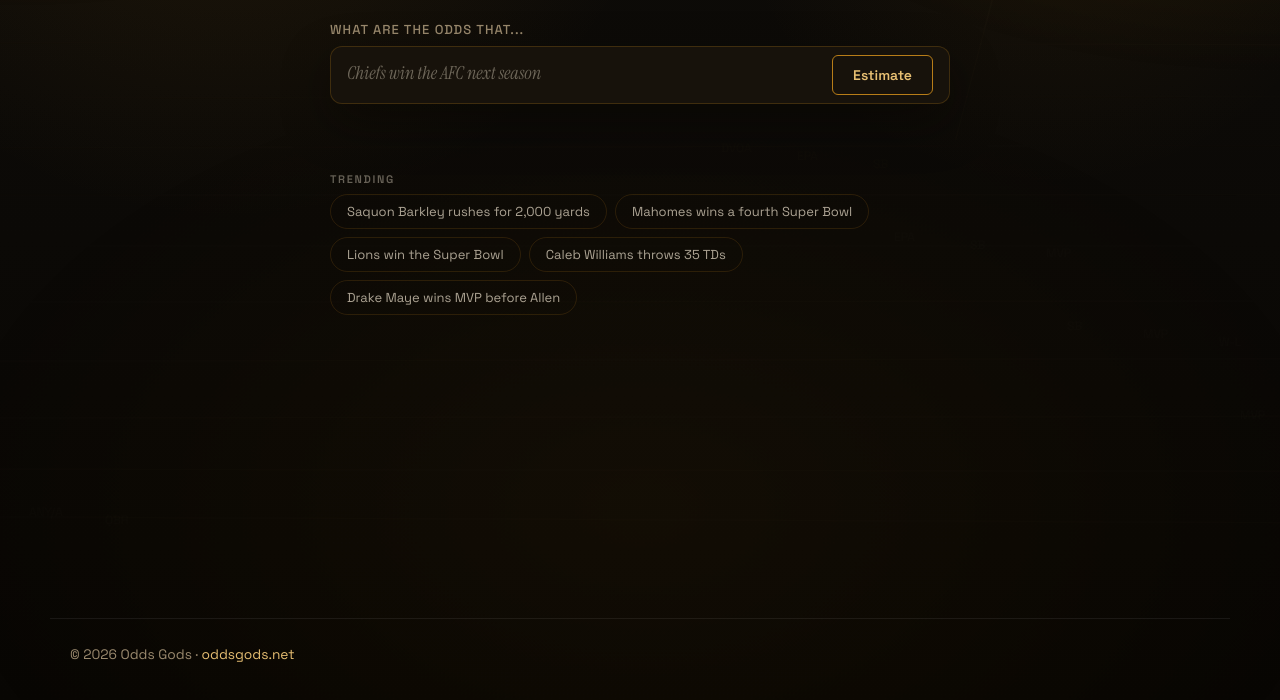
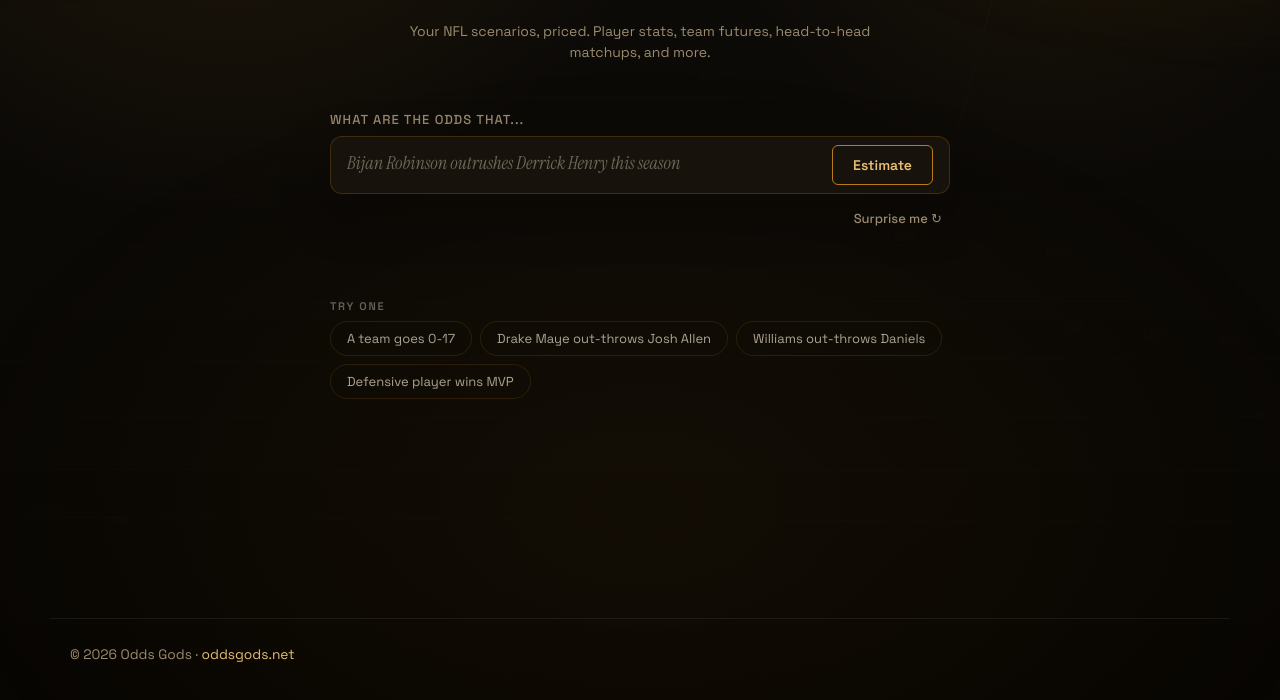
Before and after one commit to egomaniacsfantasy/EgomaniacsWidget, a website: page what-are-the-odds/index.html in a window 1280 px wide. Shown: the part 228-928 px from the top of the page. Drawn offline with Linux system fonts and the light colour scheme; no server answers.

Commit message:
Polish WATO input UX and curated prompts

```diff
--- a/app.js
+++ b/app.js
@@ -68,24 +68,39 @@ const SNARK_SOURCE_TYPES = new Set([
   "unsupported_market",
 ]);
 
+const TRENDING_POOL = [
+  { prompt: "Drake Maye throws more touchdowns than Josh Allen", label: "Drake Maye out-throws Josh Allen" },
+  { prompt: "Joe Burrow makes the Hall of Fame", label: "Joe Burrow makes the Hall of Fame" },
+  { prompt: "Mahomes finishes his career with more rings than Brady", label: "Mahomes vs Brady: career rings" },
+  { prompt: "Josh Allen wins MVP and the Bills win the Super Bowl", label: "Allen MVP + Bills Super Bowl" },
+  { prompt: "Caleb Williams throws more touchdowns than Jayden Daniels", label: "Williams out-throws Daniels" },
+  { prompt: "A defensive player wins MVP this season", label: "Defensive player wins MVP" },
+  { prompt: "A team goes 0-17 this season", label: "A team goes 0-17" },
+  { prompt: "Patriots win a Super Bowl before the Jets make the playoffs", label: "Patriots SB before Jets playoffs" },
+];
+
+const SURPRISE_POOL = [
+  ...TRENDING_POOL.map((item) => item.prompt),
+  "Lamar Jackson wins MVP before Mahomes wins another",
+  "A kicker wins MVP",
+  "Josh Allen wins MVP before he's 35",
+  "Bijan Robinson outrushes Derrick Henry this season",
+  "CeeDee Lamb gets more receiving yards than Ja'Marr Chase",
+  "An undrafted free agent wins Offensive Player of the Year",
+  "The same team wins three straight Super Bowls",
+];
+
 const DEFAULT_EXAMPLE_POOL = [
-  "Josh Allen throws 30 touchdowns this season",
-  "Drake Maye wins MVP this season",
-  "Bijan Robinson scores 12 rushing TDs this season",
-  "Ja'Marr Chase gets 1400 receiving yards this season",
-  "Justin Jefferson scores 10 receiving TDs this season",
-  "CeeDee Lamb catches 105 passes this season",
-  "Breece Hall gets 1500 scrimmage yards this season",
-  "Amon-Ra St. Brown gets 1200 receiving yards this season",
-  "Lamar Jackson throws 35 touchdowns this season",
-  "Joe Burrow throws 4200 passing yards this season",
-  "Brock Bowers scores 8 receiving TDs this season",
-  "Jahmyr Gibbs scores 14 total TDs this season",
-  "Chiefs win the AFC next season",
-  "Patriots win the AFC East next season",
-  "A team goes 17-0 in the NFL regular season",
-  "A team goes 0-17 in the NFL regular season",
-  "Drake Maye wins 2 Super Bowls",
+  "Drake Maye throws more touchdowns than Josh Allen",
+  "Joe Burrow makes the Hall of Fame",
+  "Mahomes finishes his career with more rings than Brady",
+  "Josh Allen wins MVP and the Bills win the Super Bowl",
+  "Caleb Williams throws more touchdowns than Jayden Daniels",
+  "A defensive player wins MVP this season",
+  "A team goes 0-17 this season",
+  "Josh Allen wins MVP before he's 35",
+  "Bijan Robinson outrushes Derrick Henry this season",
+  "A kicker wins MVP",
 ];
 let examplePool = [...DEFAULT_EXAMPLE_POOL];
 let lastExamples = [];
@@ -1646,7 +1661,7 @@ function applyPlaceholderSwap(text) {
 
 function startPlaceholderRotation() {
   if (placeholderTimer) clearInterval(placeholderTimer);
-  if (!scenarioInput.placeholder) scenarioInput.placeholder = pickNextPlaceholder() || "Josh Allen throws 30 touchdowns this season";
+  if (!scenarioInput.placeholder) scenarioInput.placeholder = pickNextPlaceholder() || DEFAULT_EXAMPLE_POOL[0] || "";
   placeholderTimer = setInterval(() => {
     if (document.activeElement === scenarioInput && scenarioInput.value.trim()) return;
     applyPlaceholderSwap(pickNextPlaceholder());
@@ -1668,7 +1683,7 @@ async function hydrateLiveSuggestions() {
       (p) => isNflPrompt(p) && !/\bpro\s*bowl\b/i.test(String(p || ""))
     );
     examplePool = merged.length >= 3 ? merged : [...DEFAULT_EXAMPLE_POOL];
-    placeholderPool = [...examplePool];
+    placeholderPool = [...DEFAULT_EXAMPLE_POOL];
     placeholderIdx = Math.floor(Math.random() * Math.max(1, placeholderPool.length));
   } catch (_error) {
     examplePool = [...DEFAULT_EXAMPLE_POOL];
@@ -1989,16 +2004,58 @@ if (hasSharedPrompt) {
   }
 })();
 
-// --- Trending chips ---
-(function initTrending() {
+// --- Trending prompts ---
+(function initTrendingPrompts() {
+  const trendingList = document.getElementById("wato-trending-list");
   const scenarioInputEl = document.getElementById("scenario-input");
-  if (!scenarioInputEl) return;
-
-  document.querySelectorAll(".wato-trending-chip").forEach(function (chip) {
+  if (!trendingList || !scenarioInputEl) return;
+
+  function shuffle(items) {
+    const copy = items.slice();
+    for (let i = copy.length - 1; i > 0; i -= 1) {
+      const j = Math.floor(Math.random() * (i + 1));
+      const temp = copy[i];
+      copy[i] = copy[j];
+      copy[j] = temp;
+    }
+    return copy;
+  }
+
+  const selected = shuffle(TRENDING_POOL).slice(0, 4);
+  trendingList.innerHTML = "";
+
+  selected.forEach(function (item) {
+    const chip = document.createElement("button");
+    chip.type = "button";
+    chip.className = "wato-trending-chip";
+    chip.dataset.prompt = item.prompt;
+    chip.textContent = item.label;
     chip.addEventListener("click", function () {
-      scenarioInputEl.value = chip.dataset.prompt || chip.textContent || "";
+      scenarioInputEl.value = item.prompt;
       scenarioInputEl.dispatchEvent(new Event("input", { bubbles: true }));
       scenarioInputEl.focus();
     });
+    trendingList.appendChild(chip);
   });
 })();
+
+// --- Surprise me ---
+(function initSurpriseMe() {
+  const surpriseBtn = document.getElementById("wato-surprise");
+  const scenarioInputEl = document.getElementById("scenario-input");
+  if (!surpriseBtn || !scenarioInputEl) return;
+
+  let lastIndex = -1;
+
+  surpriseBtn.addEventListener("click", function () {
+    let idx;
+    do {
+      idx = Math.floor(Math.random() * SURPRISE_POOL.length);
+    } while (idx === lastIndex && SURPRISE_POOL.length > 1);
+    lastIndex = idx;
+
+    scenarioInputEl.value = SURPRISE_POOL[idx];
+    scenarioInputEl.dispatchEvent(new Event("input", { bubbles: true }));
+    scenarioInputEl.focus();
+  });
+})();
--- a/styles.css
+++ b/styles.css
@@ -170,6 +170,16 @@ a {
   padding-bottom: var(--space-md);
 }
 
+.wato-description {
+  max-width: 480px;
+  margin: 0 auto var(--space-lg);
+  text-align: center;
+  font-size: 14px;
+  font-weight: 400;
+  line-height: 1.5;
+  color: var(--text-muted);
+}
+
 .wato-eyebrow {
   font-size: 12px;
   font-weight: 600;
@@ -285,6 +295,27 @@ a {
 .prompt-submit:disabled {
   opacity: 0.4;
   cursor: not-allowed;
+}
+
+.wato-surprise-row {
+  display: flex;
+  justify-content: flex-end;
+  padding-top: var(--space-xs);
+}
+
+.wato-surprise-btn {
+  background: transparent;
+  border: none;
+  color: var(--text-muted);
+  font-size: 13px;
+  font-weight: 500;
+  cursor: pointer;
+  padding: var(--space-xs) var(--space-sm);
+  transition: color var(--duration-fast) var(--ease-out);
+}
+
+.wato-surprise-btn:hover {
+  color: var(--text-amber);
 }
 
 .prompt-submit.is-loading {
--- a/what-are-the-odds/index.html
+++ b/what-are-the-odds/index.html
@@ -57,6 +57,10 @@
           <h1 class="wato-headline">What Are the <span class="accent">Odds?</span></h1>
         </header>
 
+        <p class="wato-description">
+          Your NFL scenarios, priced. Player stats, team futures, head-to-head matchups, and more.
+        </p>
+
         <form id="odds-form" novalidate>
           <label for="scenario-input" class="prompt-label">What are the odds that...</label>
           <div class="input-row">
@@ -67,7 +71,7 @@
                 name="scenario"
                 rows="1"
                 maxlength="220"
-                placeholder="Drake Maye throws 30 touchdowns this season"
+                placeholder="Drake Maye throws more touchdowns than Josh Allen"
                 required
               ></textarea>
               <button id="flip-btn" class="flip-button v1-hidden" type="button" aria-label="Flip sides">
@@ -76,6 +80,9 @@
               <button id="submit-btn" class="prompt-submit" type="submit">Estimate</button>
               <p id="flip-tip" class="flip-tip v1-hidden">Flip it and compare both sides.</p>
             </div>
+          </div>
+          <div class="wato-surprise-row">
+            <button id="wato-surprise" class="wato-surprise-btn" type="button">Surprise me ↻</button>
           </div>
         </form>
 
@@ -181,32 +188,15 @@
         </div>
 
         <div class="wato-trending">
-          <p class="wato-trending-label">TRENDING</p>
-          <div class="wato-trending-list">
-            <button type="button" class="wato-trending-chip" data-prompt="Saquon Barkley rushes for 2,000 yards">
-              Saquon Barkley rushes for 2,000 yards
-            </button>
-            <button type="button" class="wato-trending-chip" data-prompt="Patrick Mahomes wins a fourth Super Bowl">
-              Mahomes wins a fourth Super Bowl
-            </button>
-            <button type="button" class="wato-trending-chip" data-prompt="Lions win the Super Bowl next season">
-              Lions win the Super Bowl
-            </button>
-            <button type="button" class="wato-trending-chip" data-prompt="Caleb Williams throws 35 touchdowns this season">
-              Caleb Williams throws 35 TDs
-            </button>
-            <button type="button" class="wato-trending-chip" data-prompt="Drake Maye wins MVP before Josh Allen">
-              Drake Maye wins MVP before Allen
-            </button>
+          <p class="wato-trending-label">TRY ONE</p>
+          <div id="wato-trending-list" class="wato-trending-list">
+            <!-- Chips inserted dynamically by JS -->
           </div>
         </div>
 
         <div class="examples v1-hidden">
           <p class="examples-best">For best results, ask questions involving skill-position players or teams.</p>
           <p class="examples-label">Try one:</p>
-          <button type="button" class="example-chip">Patriots win the Super Bowl next season</button>
-          <button type="button" class="example-chip">Josh Allen wins MVP next year</button>
-          <button type="button" class="example-chip">A team goes 0-17</button>
         </div>
       </section>
     </main>
```
